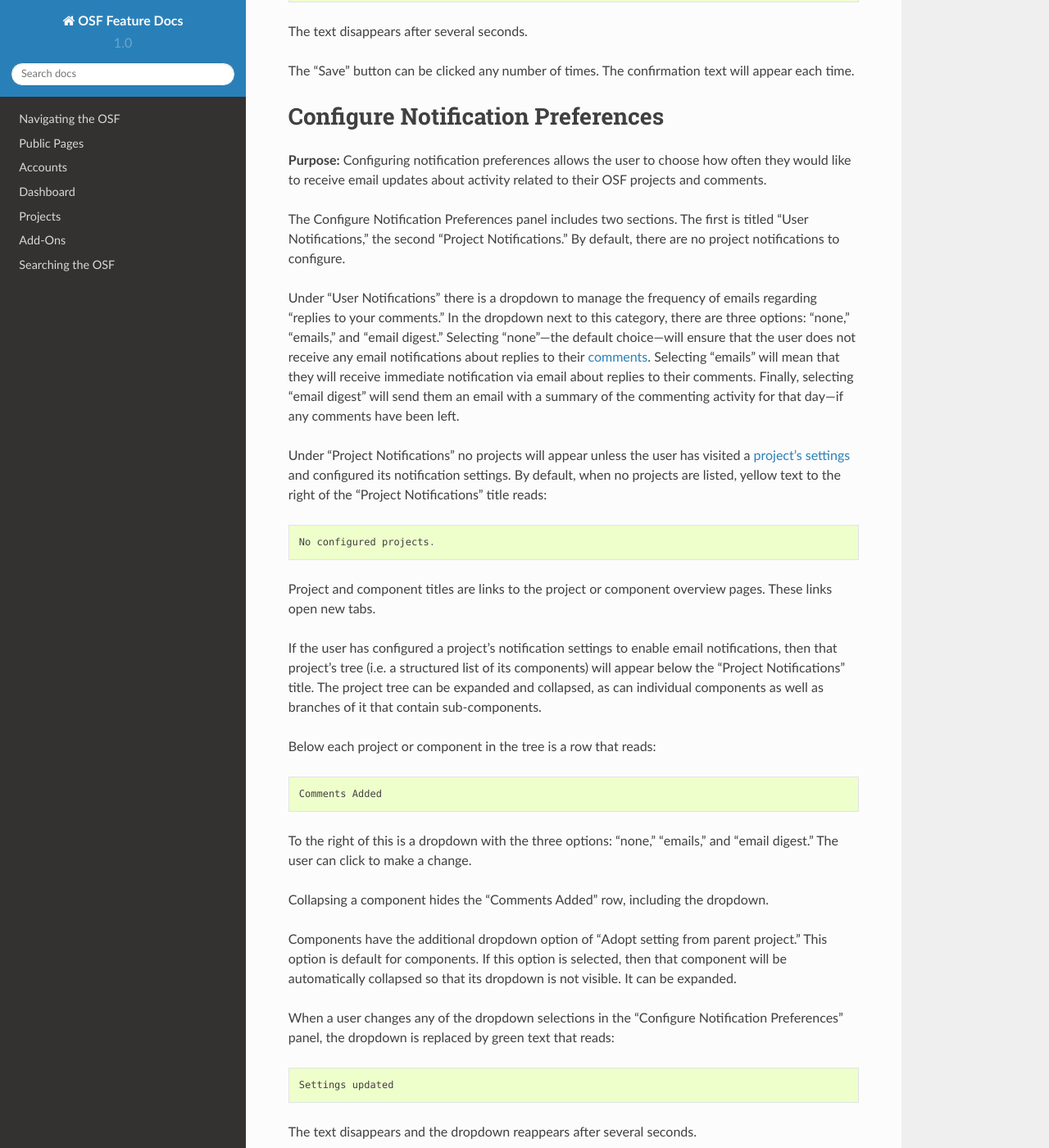
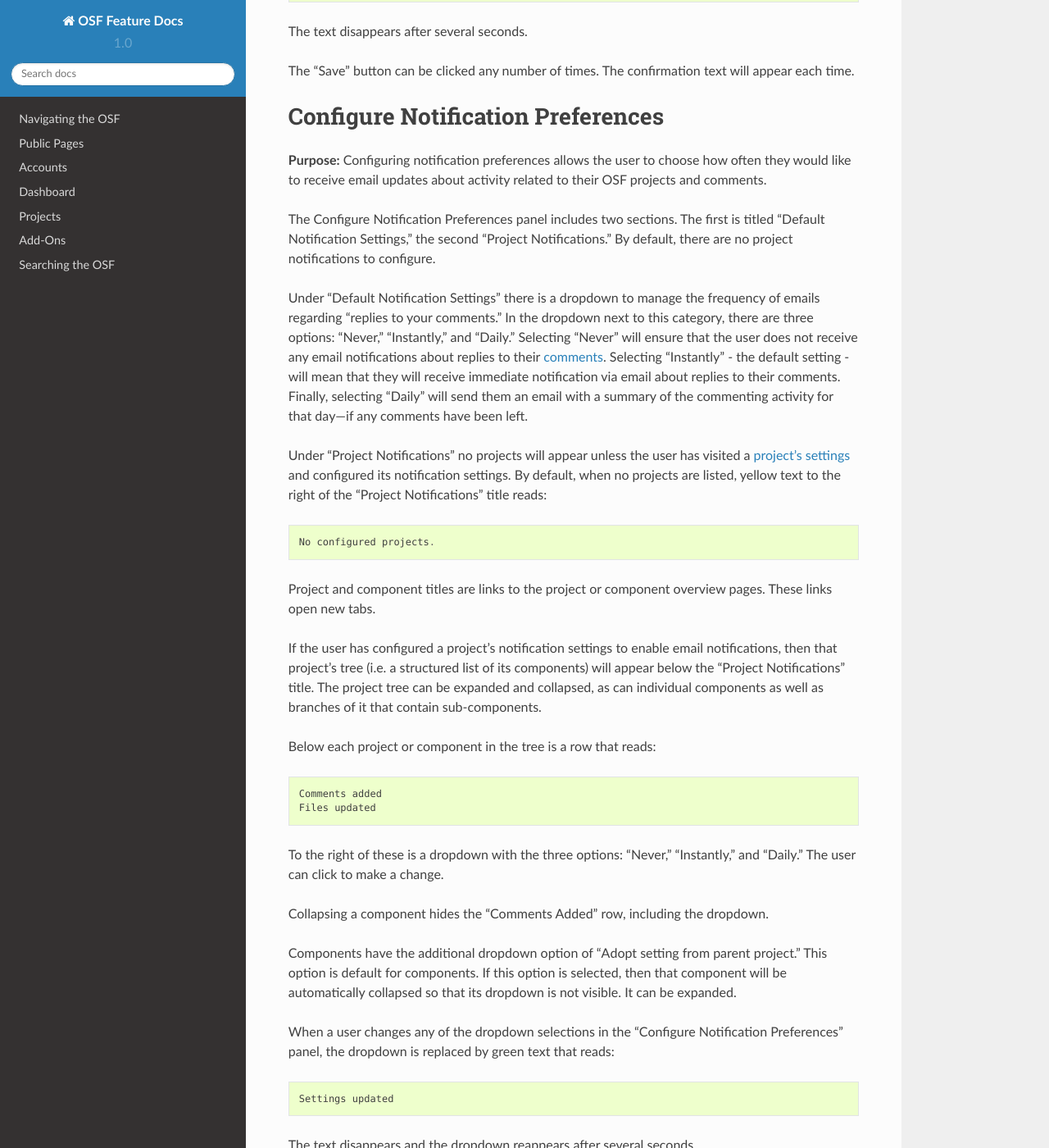
Before and after one commit to CenterForOpenScience/OSFDocs, a Sphinx documentation site: the page built from docs/accounts/user_notification.rst, in a window 1280 px wide and 1400 px high, scrolled down 981 px. Shown: the whole window at 82% size. Built offline with Sphinx 7.4.7 and the Read the Docs theme 2.0.0, drawn with Linux system fonts in a browser that asks for light colours.

Commit message:
OSF-4685
Change notification defaults

```diff
--- a/docs/accounts/user_notification.rst
+++ b/docs/accounts/user_notification.rst
@@ -42,14 +42,14 @@
 **Purpose:** Configuring notification preferences allows the user to choose how often they would like to receive email updates
 about activity related to their OSF projects and comments.
 
-The Configure Notification Preferences panel includes two sections. The first is titled "User Notifications," the second "Project Notifications."
+The Configure Notification Preferences panel includes two sections. The first is titled "Default Notification Settings," the second "Project Notifications."
 By default, there are no project notifications to configure.
 
-Under "User Notifications" there is a dropdown to manage the frequency of emails regarding "replies to your comments." In the
-dropdown next to this category, there are three options: "none," "emails," and "email digest." Selecting "none"—the default choice—will
+Under "Default Notification Settings" there is a dropdown to manage the frequency of emails regarding "replies to your comments." In the
+dropdown next to this category, there are three options: "Never," "Instantly," and "Daily." Selecting "Never" will
 ensure that the user does not receive any email notifications about replies to their
-:ref:`comments <commenting>`. Selecting "emails" will mean that they will receive immediate notification via
-email about replies to their comments. Finally, selecting "email digest" will send them an email with a summary of the commenting
+:ref:`comments <commenting>`. Selecting "Instantly" - the default setting - will mean that they will receive immediate notification via
+email about replies to their comments. Finally, selecting "Daily" will send them an email with a summary of the commenting
 activity for that day—if any comments have been left.
 
 Under "Project Notifications" no projects will appear unless the user has visited a :ref:`project's settings <project-settings>`
@@ -66,9 +66,10 @@
 
 Below each project or component in the tree is a row that reads::
 
-    Comments Added
+    Comments added
+    Files updated
 
-To the right of this is a dropdown with the three options: "none," "emails," and "email digest." The user can click to make a change.
+To the right of these is a dropdown with the three options: "Never," "Instantly," and "Daily." The user can click to make a change.
 
 Collapsing a component hides the "Comments Added" row, including the dropdown.
 
```
